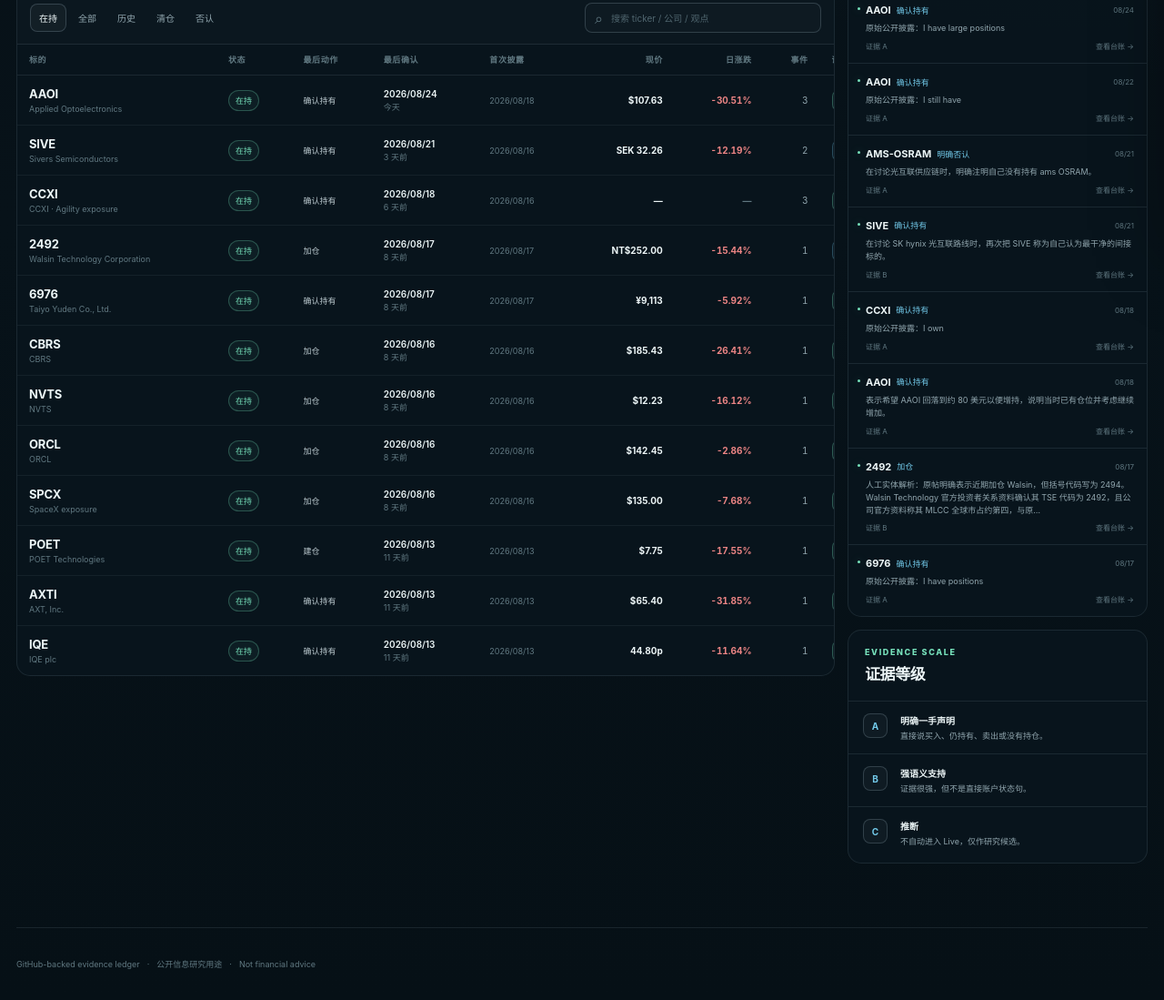
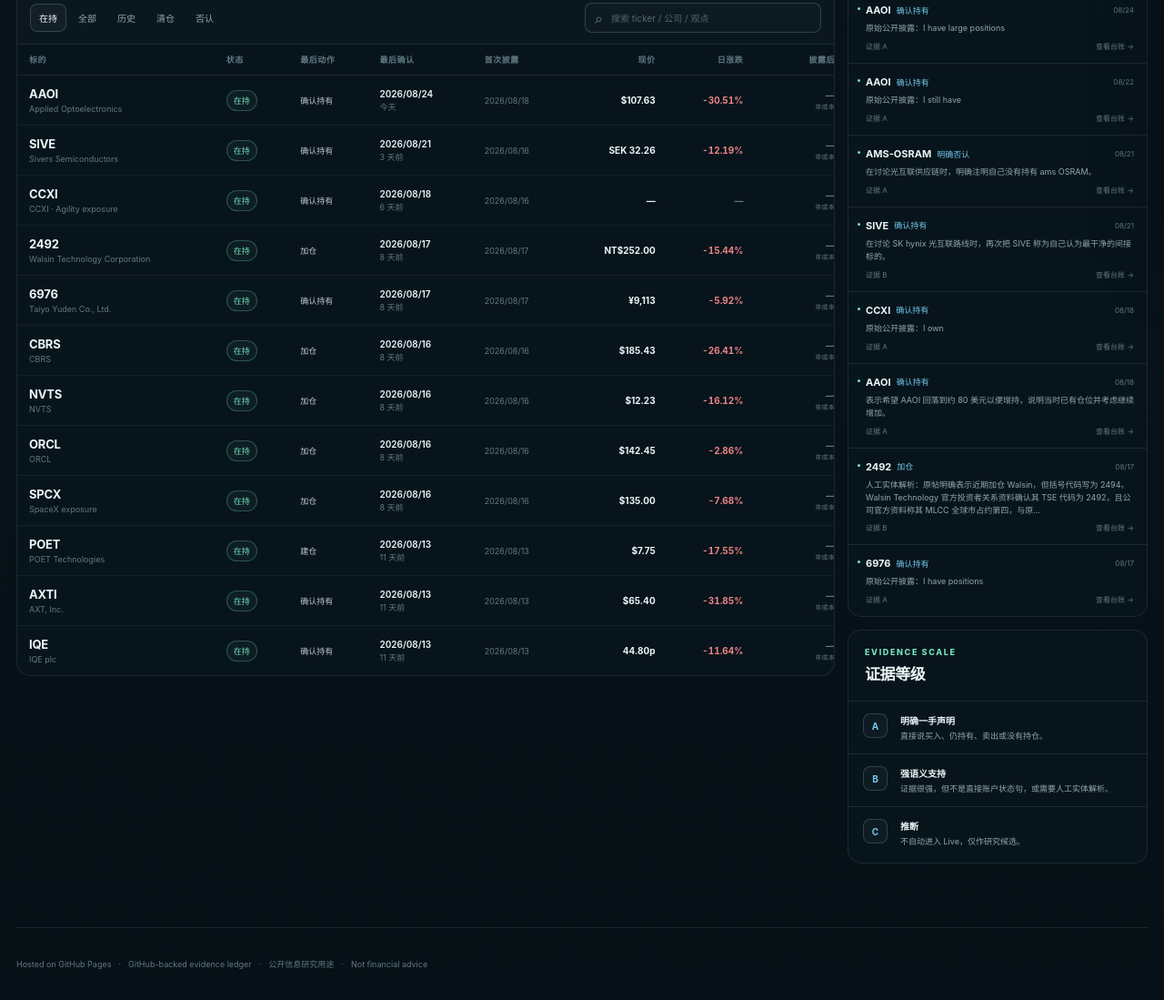
Before and after one commit to yangmengze608-afk/position-ledger, a plain HTML site: page index.html in a window 1280 px wide. Shown: the part 547-1646 px from the top of the page at 91% size. Drawn offline with Linux system fonts and the light colour scheme.

Commit message:
feat: surface disclosure performance on GitHub Pages

```diff
--- a/index.html
+++ b/index.html
@@ -7,6 +7,7 @@
   <title>Position Ledger · 公开持仓证据账本</title>
   <link rel="preconnect" href="https://raw.githubusercontent.com" />
   <link rel="stylesheet" href="./styles.css" />
+  <link rel="stylesheet" href="./performance.css" />
 </head>
 <body>
   <div class="app-shell">
@@ -39,7 +40,7 @@
         <div class="method-card">
           <span class="method-label">METHODOLOGY</span>
           <strong>记录“她公开说过什么”，而不是猜她现在持有什么。</strong>
-          <p>只有明确的 OPEN / ADD / HOLD / REDUCE / EXIT / DENY 证据会改变账本状态；历史提及与推测单独处理。</p>
+          <p>只有明确的 OPEN / ADD / HOLD / REDUCE / EXIT / DENY 证据会改变账本状态；“披露后表现”使用披露日对应交易日的市场收盘锚点，只描述公开披露后的价格路径，不代表真实持仓成本或账户收益。</p>
         </div>
       </section>
 
@@ -86,6 +87,7 @@
                   <th>首次披露</th>
                   <th class="num">现价</th>
                   <th class="num">日涨跌</th>
+                  <th class="num" title="首次公开披露对应交易日收盘到当前价的市场表现，不是投资者真实成本收益率">披露后</th>
                   <th class="num">事件</th>
                   <th>证据</th>
                 </tr>
@@ -108,7 +110,7 @@
           <section class="panel legend-panel">
             <div class="panel-head"><div><div class="eyebrow">EVIDENCE SCALE</div><h2>证据等级</h2></div></div>
             <div class="legend-row"><b>A</b><div><strong>明确一手声明</strong><span>直接说买入、仍持有、卖出或没有持仓。</span></div></div>
-            <div class="legend-row"><b>B</b><div><strong>强语义支持</strong><span>证据很强，但不是直接账户状态句。</span></div></div>
+            <div class="legend-row"><b>B</b><div><strong>强语义支持</strong><span>证据很强，但不是直接账户状态句，或需要人工实体解析。</span></div></div>
             <div class="legend-row"><b>C</b><div><strong>推断</strong><span>不自动进入 Live，仅作研究候选。</span></div></div>
           </section>
         </aside>
@@ -116,7 +118,7 @@
     </main>
 
     <footer>
-      <span>GitHub-backed evidence ledger</span><span>·</span><span>公开信息研究用途</span><span>·</span><span>Not financial advice</span>
+      <span>Hosted on GitHub Pages</span><span>·</span><span>GitHub-backed evidence ledger</span><span>·</span><span>公开信息研究用途</span><span>·</span><span>Not financial advice</span>
     </footer>
   </div>
 
@@ -128,5 +130,6 @@
 
   <script src="./config.js"></script>
   <script type="module" src="./app.js"></script>
+  <script type="module" src="./performance-ui.js"></script>
 </body>
 </html>
```
